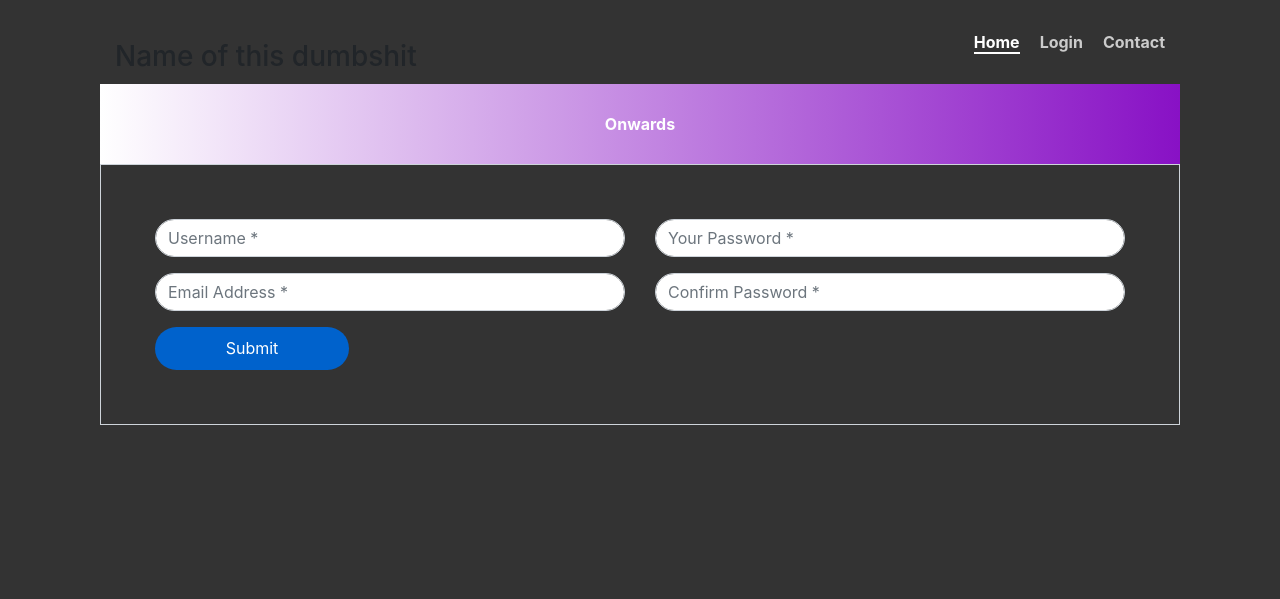
After one commit to DonelH/NA-s-Finest-Liquid-Hacks-Project, a Flask app: template templates/register.html in a window 1280 px wide. The commit adds this page. Shown: the top 599 px of the page. Run offline with Flask 2, Linux system fonts and the light colour scheme; the template is opened without the code that fills it, so the values that code supplies are empty; some libraries are stand-ins or nearby versions.

Commit message:
register page

```diff
--- /dev/null
+++ b/static/register.css
@@ -0,0 +1,92 @@
+.note
+{
+    text-align: center;
+    height: 80px;
+    background: -webkit-linear-gradient(left, #fff, #8811c5);
+    color: #fff;
+    font-weight: bold;
+    line-height: 80px;
+}
+.form-content
+{
+    padding: 5%;
+    border: 1px solid #ced4da;
+    margin-bottom: 2%;
+}
+.form-control{
+    border-radius:1.5rem;
+}
+.btnSubmit
+{
+    border:none;
+    border-radius:1.5rem;
+    padding: 1%;
+    width: 20%;
+    cursor: pointer;
+    background: #0062cc;
+    color: #fff;
+}
+
+.site-wrapper {
+    display: table;
+    width: 100%;
+    height: 600px;
+    background-color: #333;
+    /*height: 100%; */
+    /*min-height: 100%;*/
+  }
+  .site-wrapper-inner {
+    display: table-cell;
+    vertical-align: top;
+  }
+  .cover-container {
+    margin-right: auto;
+    margin-left: auto;
+  }
+
+  /* Padding for spacing */
+  .inner {
+    padding: 30px;
+  }
+
+  .masthead-brand {
+    margin-top: 10px;
+    margin-bottom: 10px;
+  }
+
+  .masthead-nav > li {
+    display: inline-block;
+  }
+  .masthead-nav > li + li {
+    margin-left: 20px;
+  }
+  .masthead-nav > li > a {
+    padding-right: 0;
+    padding-left: 0;
+    font-size: 16px;
+    font-weight: bold;
+    color: #fff; /* IE8 proofing */
+    color: rgba(255,255,255,.75);
+    border-bottom: 2px solid transparent;
+  }
+  .masthead-nav > li > a:hover,
+  .masthead-nav > li > a:focus {
+    background-color: transparent;
+    border-bottom-color: #a9a9a9;
+    border-bottom-color: rgba(255,255,255,.25);
+  }
+  .masthead-nav > .active > a,
+  .masthead-nav > .active > a:hover,
+  .masthead-nav > .active > a:focus {
+    color: #fff;
+    border-bottom-color: #fff;
+  }
+
+  @media (min-width: 768px) {
+    .masthead-brand {
+      float: left;
+    }
+    .masthead-nav {
+      float: right;
+    }
+  }
--- a/static/splash.css
+++ b/static/splash.css
@@ -53,15 +53,10 @@ body {
   margin-left: auto;
 }
 
-/* Padding for spacing */
 .inner {
   padding: 30px;
 }
 
-
-/*
- * Header
- */
 .masthead-brand {
   margin-top: 10px;
   margin-bottom: 10px;
--- /dev/null
+++ b/templates/register.html
@@ -0,0 +1,78 @@
+<!doctype html>
+<html lang="en">
+  <head>
+    <title>Title</title>
+    <!-- Required meta tags -->
+    <meta charset="utf-8">
+    <meta name="viewport" content="width=device-width, initial-scale=1, shrink-to-fit=no">
+
+    <!-- Bootstrap CSS -->
+    <link rel="stylesheet" href="https://stackpath.bootstrapcdn.com/bootstrap/4.3.1/css/bootstrap.min.css" integrity="sha384-ggOyR0iXCbMQv3Xipma34MD+dH/1fQ784/j6cY/iJTQUOhcWr7x9JvoRxT2MZw1T" crossorigin="anonymous">
+    <link  rel="stylesheet" href="/static/register.css">
+
+
+  </head>
+  <body style= "background-color: #333;">
+    <div class="site-wrapper">
+
+        <div class="site-wrapper-inner">
+
+          <div class="container">
+
+            <div class="masthead clearfix">
+              <div class="container inner">
+                <h3 class="masthead-brand">Name of this dumbshit</h3>
+                <nav>
+                  <ul class="nav masthead-nav">
+                    <li class="active"><a href="#">Home</a></li>
+                    <li><a href="#">Login</a></li>
+                    <li><a href="#">Contact</a></li>
+                  </ul>
+                </nav>
+              </div>
+            </div>
+
+            <div class="container register-form">
+                <div class="form">
+                    <div class="note">
+                        <p>Onwards</p>
+                    </div>
+
+                    <div class="form-content">
+                        <div class="row">
+                            <div class="col-md-6">
+                                <div class="form-group">
+                                    <input type="text" class="form-control" placeholder="Username *" value=""/>
+                                </div>
+                                <div class="form-group">
+                                    <input type="text" class="form-control" placeholder="Email Address *" value=""/>
+                                </div>
+                            </div>
+                            <div class="col-md-6">
+                                <div class="form-group">
+                                    <input type="text" class="form-control" placeholder="Your Password *" value=""/>
+                                </div>
+                                <div class="form-group">
+                                    <input type="text" class="form-control" placeholder="Confirm Password *" value=""/>
+                                </div>
+                            </div>
+                        </div>
+                        <button type="button" class="btnSubmit">Submit</button>
+                    </div>
+                </div>
+            </div>
+
+          </div>
+
+        </div>
+
+      </div>
+
+
+    <!-- Optional JavaScript -->
+    <!-- jQuery first, then Popper.js, then Bootstrap JS -->
+    <script src="https://code.jquery.com/jquery-3.3.1.slim.min.js" integrity="sha384-q8i/X+965DzO0rT7abK41JStQIAqVgRVzpbzo5smXKp4YfRvH+8abtTE1Pi6jizo" crossorigin="anonymous"></script>
+    <script src="https://cdnjs.cloudflare.com/ajax/libs/popper.js/1.14.7/umd/popper.min.js" integrity="sha384-UO2eT0CpHqdSJQ6hJty5KVphtPhzWj9WO1clHTMGa3JDZwrnQq4sF86dIHNDz0W1" crossorigin="anonymous"></script>
+    <script src="https://stackpath.bootstrapcdn.com/bootstrap/4.3.1/js/bootstrap.min.js" integrity="sha384-JjSmVgyd0p3pXB1rRibZUAYoIIy6OrQ6VrjIEaFf/nJGzIxFDsf4x0xIM+B07jRM" crossorigin="anonymous"></script>
+  </body>
+</html>
```
Also changed, not shown: 1 other file.
